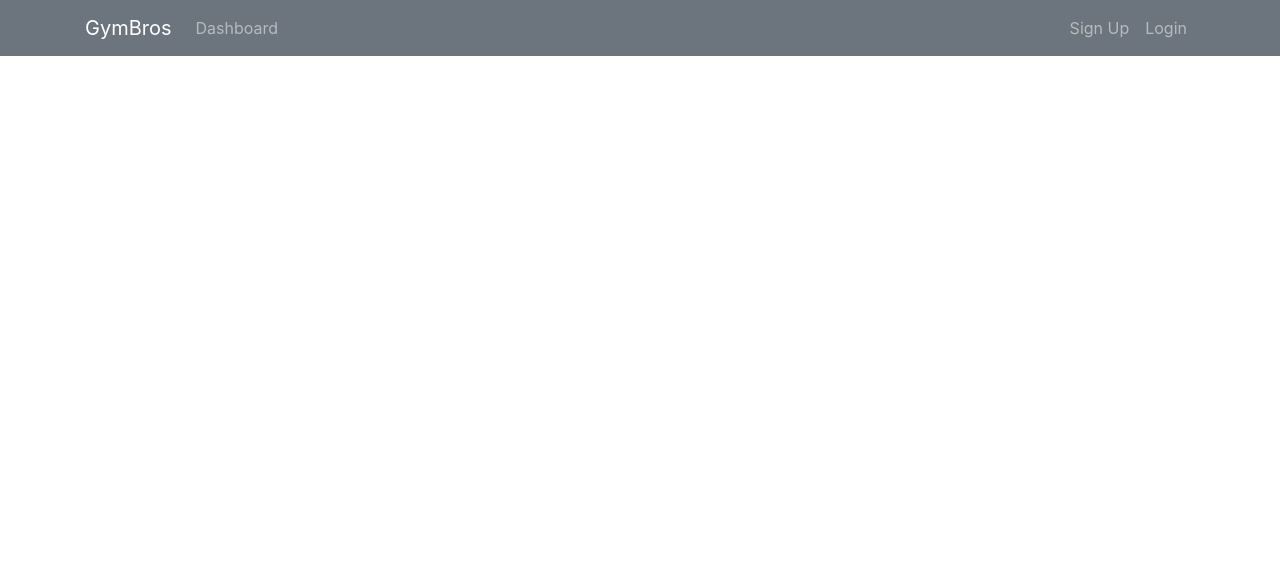
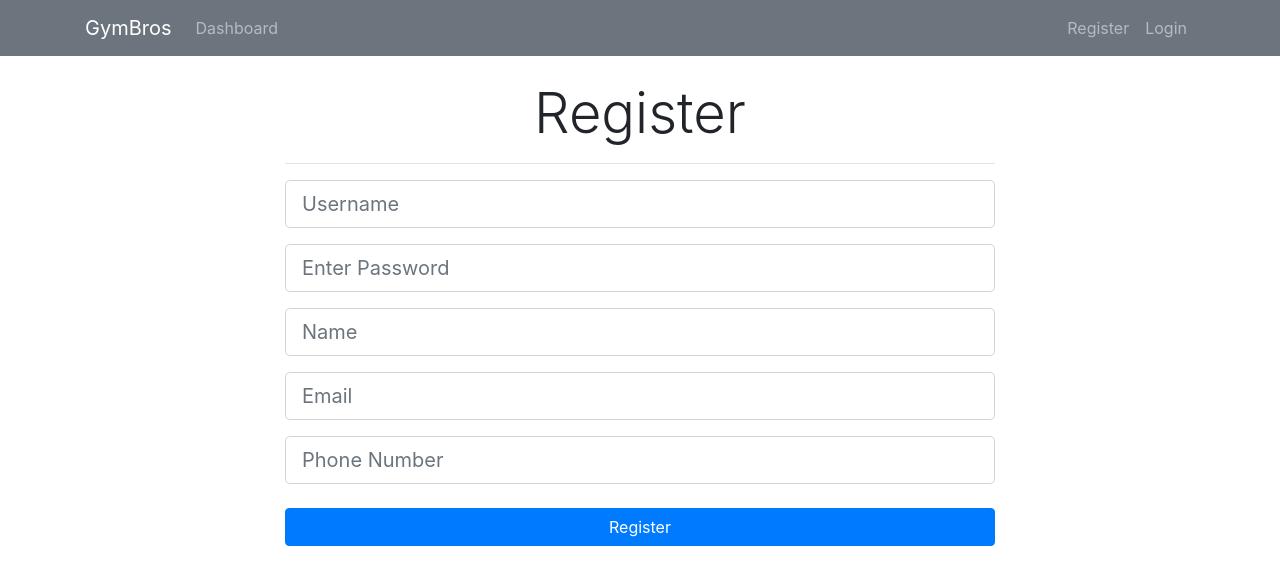
Before and after one commit to RMIT-SEPT/majorproject-9-mon-15-30-4, a React (Create React App) app in the folder FrontEnd/react-front-end/: page /register in a window 1280 px wide. Shown: the top 584 px of the page. Built offline with nearby package versions, Linux system fonts and the light colour scheme.

Commit message:
Register Account React
* Register Account form has been created and accessable from the front-page.
* Services need to be linked up via back-end, and validated.

```diff
--- a/FrontEnd/react-front-end/src/App.js
+++ b/FrontEnd/react-front-end/src/App.js
@@ -5,6 +5,7 @@ import "bootstrap/dist/css/bootstrap.min.css";
 import Header from './componets/Layout/Header';
 import {BrowserRouter as Router, Route} from "react-router-dom"
 import Login from './componets/Login/Login';
+import Register from './componets/Register/Register';
 
 // import {Provider} from "react-redux";
 // import store from "./store";
@@ -17,6 +18,7 @@ function App() {
       <div>
         <Header/>
         <Route exact path="/login" component = { Login } />
+        <Route exact path = "/register" component = {Register}/>
       </div>
     </Router>
 
--- /dev/null
+++ b/FrontEnd/react-front-end/src/Services/registerService.js
@@ -0,0 +1,37 @@
+import http from "../http-common";
+
+class RegisterService
+{
+
+    getByUsername(userName)
+    {
+        return http.get(`register/findUserByUsername/${userName}`);
+    }
+
+    getByPassword(password)
+    {
+        return http.get(`register/checkpassword/${password}`);
+    }
+
+    getByName(name)
+    {
+        return http.get(`register/checkName/${name}`);
+    }
+
+    getByEmail(contactEmail)
+    {
+        return http.get(`register/checkContactEmail/${contactEmail}`);
+    }
+
+    getByNumber(contactNumber)
+    {
+        return http.get(`register/checkContactPhone/${contactNumber}`);
+    }
+
+    checkDetails(userName, password, name, contactEmail, contactNumber )
+    {
+        return this.getByUsername(userName) && this.getByPassword(password) && this.getByName(name) && this.getByEmail(contactEmail) && this.getByNumber(contactNumber)
+    }
+
+}
+export default new RegisterService();
--- a/FrontEnd/react-front-end/src/componets/Layout/Header.js
+++ b/FrontEnd/react-front-end/src/componets/Layout/Header.js
@@ -1,5 +1,6 @@
 import React, { Component } from 'react'
 import LoginButton from '../Login/LoginButton'
+import RegisterButton from '../Register/RegisterButton'
 
 
 class Header extends Component {
@@ -26,13 +27,12 @@ class Header extends Component {
 
                     <ul className="navbar-nav ml-auto">
                         <li className="nav-item">
-                            <a className="nav-link " href="register.html">
-                                Sign Up
-                            </a>
+                            <RegisterButton/>
                         </li>
                         <li className="nav-item">
                             <LoginButton/>
                         </li>
+
                     </ul>
                 </div>
             </div>
--- /dev/null
+++ b/FrontEnd/react-front-end/src/componets/Register/Register.css
@@ -0,0 +1,15 @@
+
+	.form {
+		margin: 0 auto;
+		width: 210px;
+	}
+	.form label{
+		display: inline-block;
+		text-align: right;
+		float: left;
+	}
+	.form input{
+		display: inline-block;
+		text-align: left;
+		float: right;
+	}
--- /dev/null
+++ b/FrontEnd/react-front-end/src/componets/Register/Register.js
@@ -0,0 +1,129 @@
+import React, { Component } from 'react';
+import "./Register.css";
+import registerService from "../../Services/registerService.js";
+
+class Register extends Component {
+    constructor(props)
+    {
+        super(props);
+        this.state =
+        {
+            userName:"",
+            password:"",
+            name:"",
+            contactEmail:"",
+            contactNumber:""
+        };
+
+        this.onChange = this.onChange.bind(this);
+        this.onSubmit = this.onSubmit.bind(this);
+    }
+
+    onChange(e)
+    {
+        this.setState
+        (
+            {
+                [e.target.name]: e.target.value
+            }
+        );
+    }
+
+    onSubmit(e)
+    {
+        e.preventDefault();
+        const newAccount =
+        {
+            userName: this.state.userName,
+            password: this.state.password,
+            name: this.state.name,
+            contactEmail: this.state.contactEmail,
+            contactNumber: this.state.contactNumber
+
+        }
+        console.log(newAccount);
+        registerService.checkDetails(newAccount.userName, newAccount.password, newAccount.name, newAccount.contactEmail, newAccount.contactNumber)
+            .then(response => {
+                console.log(response);
+            })
+            .catch(e => {
+                console.log(e);
+            });
+    }
+
+
+    render() {
+        return (
+
+        <div className="container">
+            <div className="form-popup">
+                <div className="col-md-8 m-auto">
+                    <h5 className="display-4 text-center">Register</h5>
+                    <hr />
+
+                    <form onSubmit={this.onSubmit}>
+
+                        <div className="form-group">
+                            <input type="text" className="form-control form-control-lg "
+                            placeholder="Username"
+                            name="userName"
+                            value= {this.state.userName}
+                            onChange = {this.onChange}
+                            />
+                        </div>
+
+                        <div className="form-group">
+                            <input type=" text" className="form-control form-control-lg "
+                            placeholder="Enter Password"
+                            name="password"
+                            value= {this.state.password}
+                            onChange = {this.onChange}
+                            />
+                        </div>
+
+
+                        <div className="form-group">
+                            <input type="text" className="form-control form-control-lg "
+                            placeholder="Name"
+                            name="name"
+                            value= {this.state.name}
+                            onChange = {this.onChange}
+                            />
+                        </div>
+
+                        <div className="form-group">
+                            <input type="text" className="form-control form-control-lg "
+                            placeholder="Email"
+                            name="contactEmail"
+                            value= {this.state.contactEmail}
+                            onChange = {this.onChange}
+                            />
+                        </div>
+
+
+                        <div className="form-group">
+                            <input type="number" className="form-control form-control-lg"
+                            placeholder="Phone Number"
+                            name="contactNumber"
+                            value= {this.state.contactNumber}
+                            onChange = {this.onChange}
+                            />
+                        </div>
+
+                        <input type="submit" value = "Register" className="btn btn-primary btn-block mt-4" />
+
+
+                    </form>
+
+
+                </div>
+            </div>
+
+
+        </div>
+        )
+    }
+}
+
+
+export default Register
--- /dev/null
+++ b/FrontEnd/react-front-end/src/componets/Register/RegisterButton.js
@@ -0,0 +1,13 @@
+import React from 'react'
+import {Link} from "react-router-dom"
+
+ const RegisterButton=() => {
+    return (
+        <React.Fragment>
+            <Link to = "/Register" className="nav-link" >
+                Register
+            </Link>
+        </React.Fragment>
+    )
+}
+export default RegisterButton;
```
